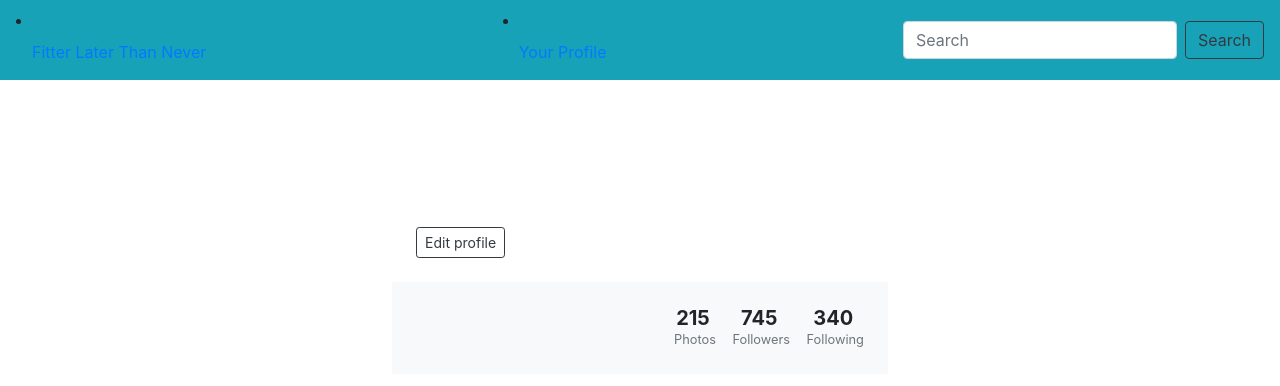
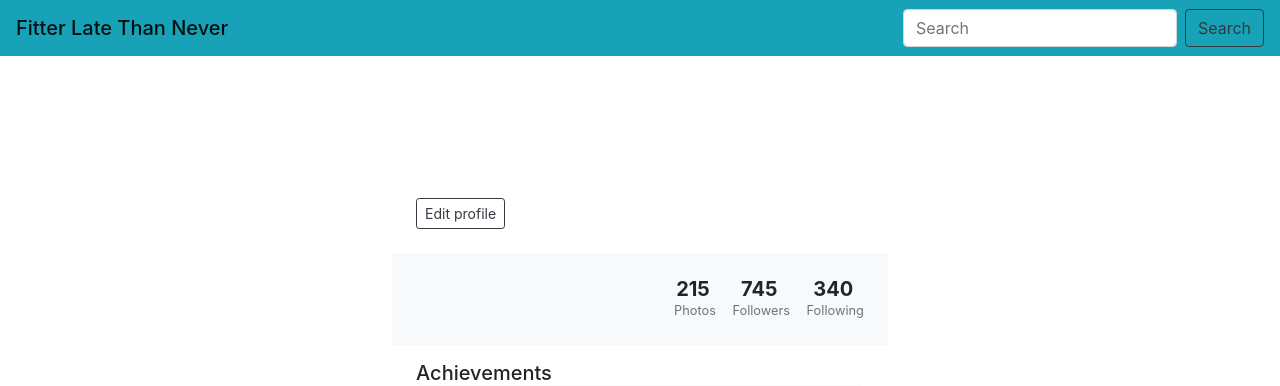
Before and after one commit to jpg6qdf/CS3240, a Django app: page /userprofile/ in a window 1280 px wide. Shown: the top 386 px of the page. Run offline with Django 3.2, Linux system fonts and the light colour scheme; the visitor is signed in with stand-in values (Sample User, id 1); some libraries are stand-ins or nearby versions.

Commit message:
Update userprofile.html

```diff
--- a/baseproject/templates/userprofile/userprofile.html
+++ b/baseproject/templates/userprofile/userprofile.html
@@ -10,12 +10,7 @@
 {% if user.is_authenticated %}
 <body>
     <nav class="navbar navbar-light bg-info" style="margin: 0px 0px 10px 0px;">
-       <li class="nav-item">
-                <a class="nav-link" href="login/index.html">Fitter Later Than Never</a>
-              </li>
-              <li class="nav-item">
-                <a class="nav-link" href="userprofile/userprofile.html">Your Profile</a>
-              </li>
+       <span class="navbar-brand mb-0 h1">Fitter Late Than Never</span>
         <form class="form-inline my-2 my-lg-0">
             <input class="form-control mr-sm-2" type="search" placeholder="Search" aria-label="Search">
             <button class="btn btn-outline-dark my-2 my-sm-0" type="submit">Search</button>
@@ -29,7 +24,7 @@
                 <div class="media align-items-end profile-head">
                     <div class="profile mr-3"><a href="#" class="btn btn-outline-dark btn-sm btn-block">Edit profile</a></div>
                     <div class="media-body mb-5 text-white">
-                        <h4 class="mt-0 mb-0">{{ user.username }}</h4>
+                        <p class="mt-0 mb-0">{{ user.username }}</p>
                         <p class="small mb-4"> <i class="fas fa-map-marker-alt mr-2"></i>New York</p>
                     </div>
                 </div>
```
